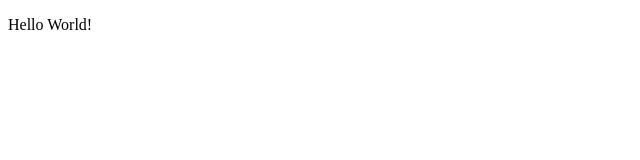
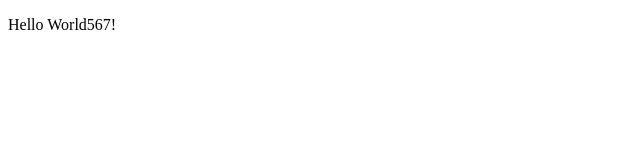
Before and after one commit to MKletz/web_demo, a plain HTML site: page index.html in a window 1280 px wide. Shown: the full height of the page, 0-640 px from the left. Drawn offline with Linux system fonts and the light colour scheme.

Commit message:
Update index.html

```diff
--- a/index.html
+++ b/index.html
@@ -4,6 +4,6 @@
         <title>Welcome</title>
     </head>
     <body>
-        <p>Hello World!</p>
+        <p>Hello World567!</p>
     </body>
 </html>
```
